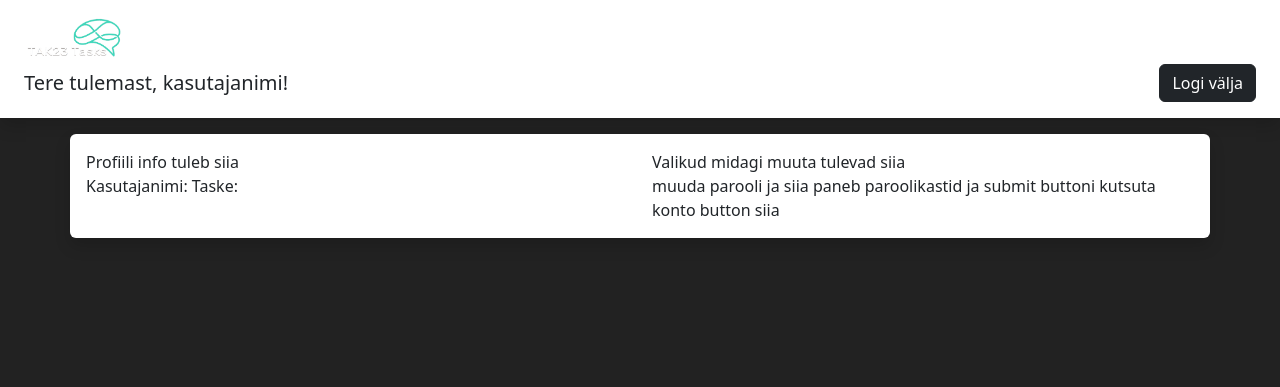
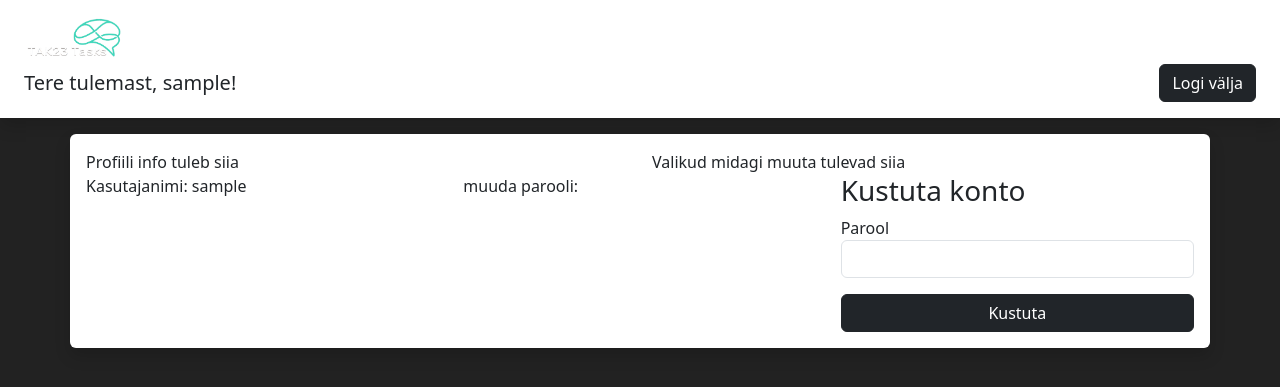
Before and after one commit to kerdoarikas/tak23_1, a PHP site: page /profile.php in a window 1280 px wide. Shown: the top 387 px of the page. Run offline with PHP 8.4, Linux system fonts and the light colour scheme; the visitor is signed in with stand-in values (Sample User, id 1); data that the repository does not hold is empty; a stand-in replaces the project's code that opens the database connection; some libraries are stand-ins or nearby versions.

Commit message:
User can be deleted

```diff
--- a/config.php
+++ b/config.php
@@ -55,6 +55,24 @@ function loginUser($username, $password)
         return false; // Username not found
     }
 }
+// kasutaja kustutamine
+
+function deleteCurrentUser($id)
+{
+    $conn = connect();
+    $sqltask = "DELETE FROM tasks WHERE user_id = :user_id";
+     $sql = "DELETE FROM users WHERE id = :user_id";
+        $stmt_ = $conn->prepare($sqltask);
+        $stmt_->bindParam(':user_id', $id);
+        $stmt_->execute();
+         $stmt= $conn->prepare($sql);
+         $stmt->bindParam(':user_id', $id);
+         $stmt->execute();
+        disconnect($conn);
+    return true;
+
+}
+
 
 // Add a new task
 function addTask($user_id, $text, $status)
--- a/profile.php
+++ b/profile.php
@@ -21,7 +21,7 @@ include 'elements/head.php';
                 <img src="static/img/logo.png" alt="logo" class="img-fluid" style="width: 100px; height: auto;">
             </div>
     <div class="d-flex justify-content-between align-items-center">
-    <h5 class="m-0">Tere tulemast, kasutajanimi!</h5>
+    <h5 class="m-0">Tere tulemast, <?php print($_SESSION['user']['username']);?>!</h5>
     <a href="db/logout.php" class="btn btn-dark">Logi välja</a>
     </div>
 </div>
@@ -31,9 +31,18 @@ include 'elements/head.php';
         <div class="col"> Valikud midagi muuta tulevad siia</div>
     </div>
     <div class="row">
-        <div class="col"> Kasutajanimi: Taske: </div>
-        <div class="col"> muuda parooli ja siia paneb paroolikastid ja submit buttoni
-            kutsuta konto button siia
+        <div class="col"> Kasutajanimi: <?php print_r($_SESSION['user']['username']);?> </div>
+        <div class="col"> muuda parooli: </div>
+        <div class="col">
+            <form action="db/deletepro.php" method="post">
+                <h3>Kustuta konto</h3>
+                <div class="form-group">
+                    <label for="password">Parool</label>
+                    <input name="password" type="password" class="form-control" id="password">
+                </div>
+                <button type="submit" class="btn btn-dark mt-3 w-100">Kustuta</button>
+            </form>
+
         </div>
     </div>
 </div>
```
Also changed, not shown: db/deletepro.php (added, +16 -0 lines).
